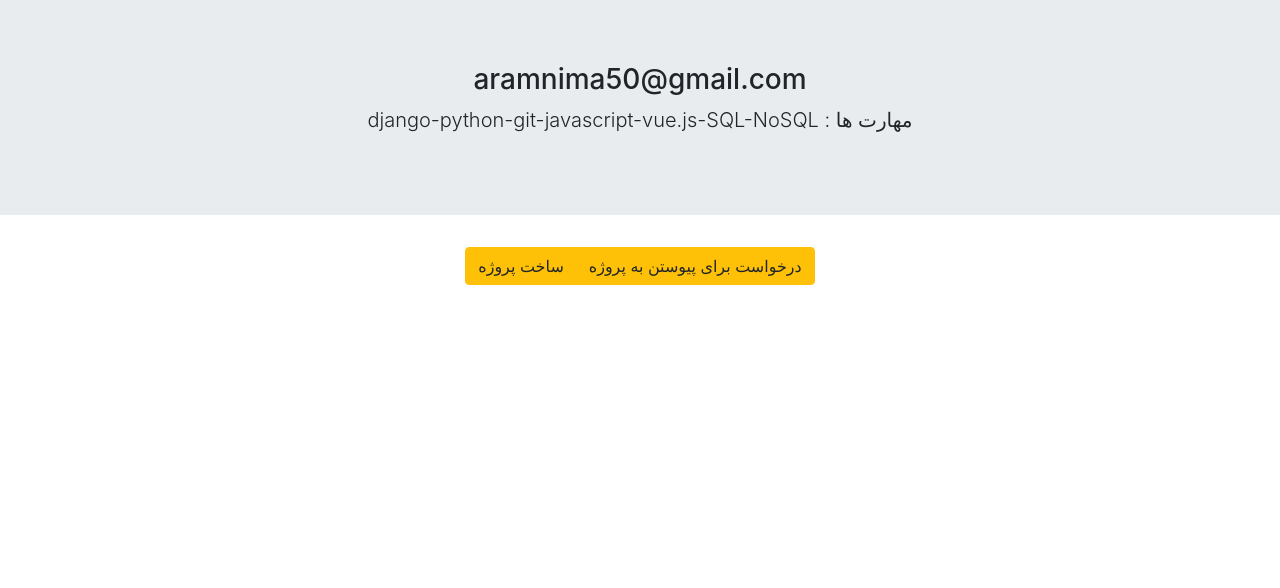
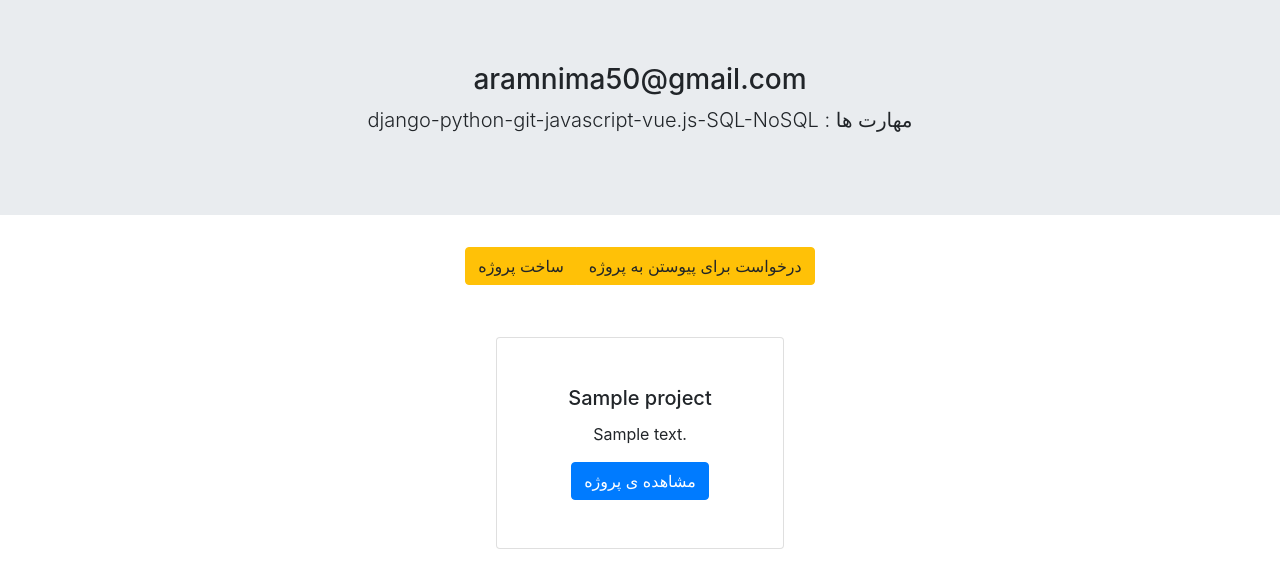
Before and after one commit to nimaram/HandleProjects-django, a Django app: page / in a window 1280 px wide. Shown: the part 59-647 px from the top of the page. Run offline with Django 3.2, Linux system fonts and the light colour scheme; a user stored in the database is signed in; tables that the repository leaves empty hold one stand-in row (values such as "Sample post"); some libraries are stand-ins or nearby versions.

Commit message:
fully added create project and show in home.html(#899)

```diff
--- /dev/null
+++ b/projects/forms.py
@@ -0,0 +1,6 @@
+from django import forms
+from .models import Project
+class CreateProject(forms.ModelForm):
+    class Meta:
+        model = Project
+        exclude = ['slug','owner']
--- a/projects/views.py
+++ b/projects/views.py
@@ -1,11 +1,25 @@
 from django.shortcuts import render , redirect
-
+from .forms import CreateProject
+from .models import Project
+from django.utils.text import slugify
 def home(request):
-    return render(request,'site/index.html')
+    project = Project.objects.filter(owner=request.user)
+    return render(request,'site/index.html',{'projects':project})
 
 
 def create(request):
     if request.user.is_authenticated:
-        pass
+        if request.method == 'POST':
+            form = CreateProject(request.POST)
+            if form.is_valid():
+                slug = slugify(form.cleaned_data.get('name'))
+                project = form.save(commit=False)
+                project.slug = slug
+                project.owner = request.user
+                project.save()
+                return redirect('project:home')
+        else:
+            form = CreateProject()
+        return render(request,'site/create.html',{'form':form})
     else:
         return redirect('project:home')
--- a/templates/site/index.html
+++ b/templates/site/index.html
@@ -27,4 +27,19 @@
 </div>
 </div>
 {% endif %}
+{% if user.is_authenticated %}
+<div class='col-md-12 mt-5 mx-auto text-center'>
+<div class="row d-flex justify-content-center">
+{% for project in projects %}
+<div class="card m-1" style="width: 18rem;">
+  <div class="card-body p-5">
+    <h5 class="card-title">{{project.name}}</h5>
+    <p class="card-text">{{project.description}}</p>
+    <a href="{{project.slug}}" class="btn btn-primary">مشاهده ی پروژه</a>
+  </div>
+</div>
+{% endfor %}
+</div>
+</div>
+{% endif %}
 {% endblock  %}
```
Also changed, not shown: templates/site/create.html (added, +15 -0 lines).
